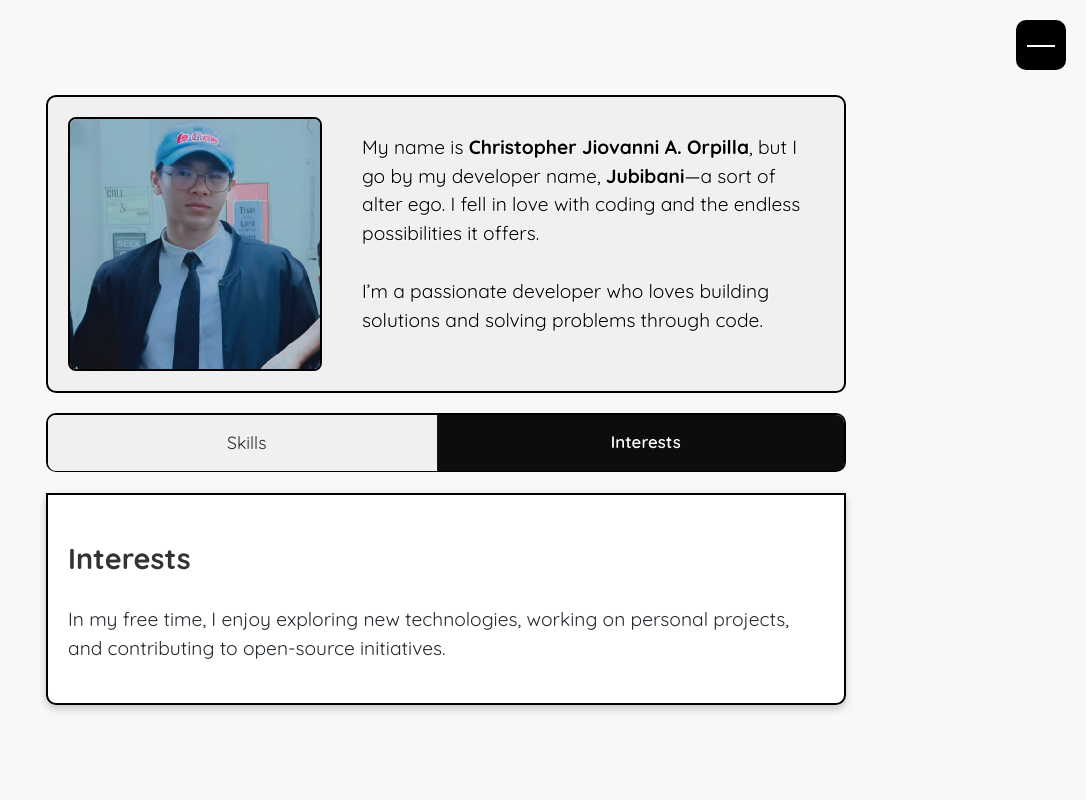
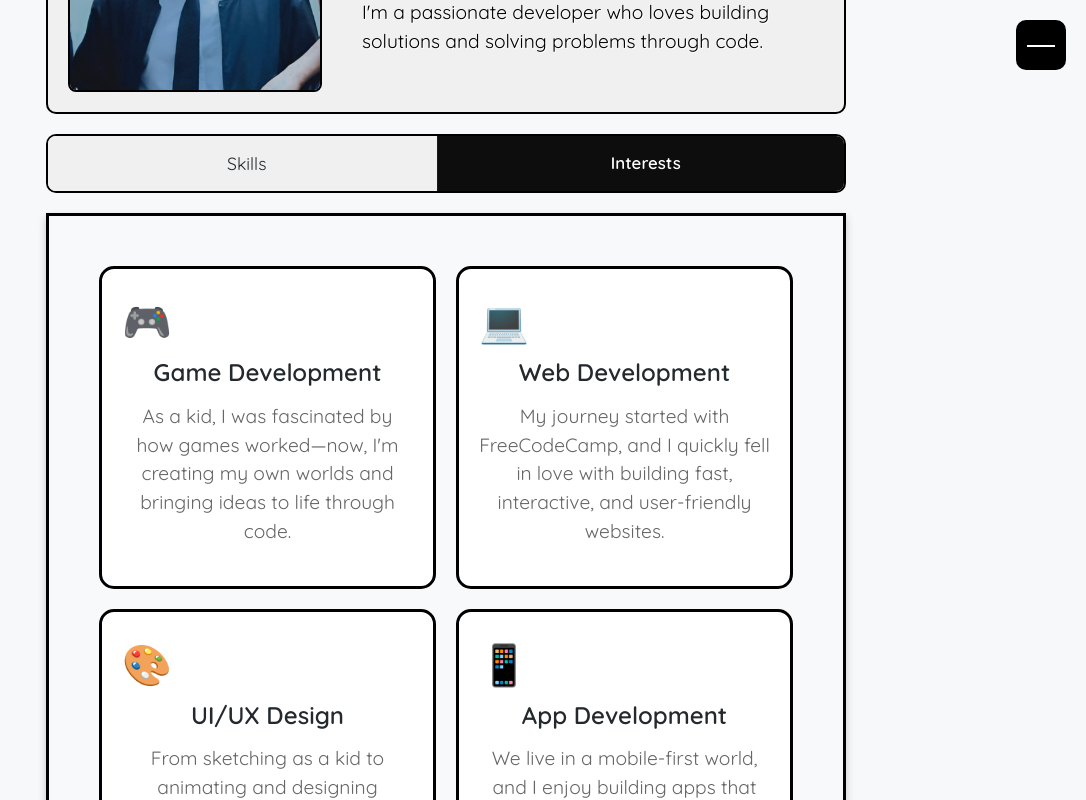
Before and after one commit to Jubibani/Portfolio-Refresh, a website: page layout/about.html in a window 1280 px wide. Both pictures are taken after a click on the element "Interests". Shown: the whole page, without its empty margins (194-1280 px from the left). Drawn offline with Linux system fonts and the light colour scheme.

Commit message:
style(interests-tab): add css animations

```diff
--- a/layout/about.html
+++ b/layout/about.html
@@ -21,7 +21,7 @@
                 <p class="about-me-desc">
                     My name is <strong>Christopher Jiovanni A. Orpilla</strong>, but I go by my developer name, <strong>Jubibani</strong>—a sort of alter ego. I fell in love with coding and the endless possibilities it offers.
                     <br><br>
-                    I’m a passionate developer who loves building solutions and solving problems through code.
+                    I'm a passionate developer who loves building solutions and solving problems through code.
                 </p>
             </div>
             <div class="tabs">
@@ -59,8 +59,30 @@
                 </ul>
             </div>
             <div id="interests" class="tab-content" style="display: none;">
-                <h2>Interests</h2>
-                <p>In my free time, I enjoy exploring new technologies, working on personal projects, and contributing to open-source initiatives.</p>
+                <div class="interests-container">
+                    <div class="interest-card bounce-in">
+                        <div class="interest-icon">🎮</div>
+                        <h3 class="interest-title">Game Development</h3>
+                        <p class="interest-description">As a kid, I was fascinated by how games worked—now, I'm creating my own worlds and bringing ideas to life through code.</p>
+                    </div>
+                    <div class="interest-card bounce-in">
+                        <div class="interest-icon">💻</div>
+                        <h3 class="interest-title">Web Development</h3>
+                        <p class="interest-description">My journey started with FreeCodeCamp, and I quickly fell in love with building fast, interactive, and user-friendly websites.</p>
+                    </div>
+                    <div class="interest-card bounce-in">
+                        <div class="interest-icon">🎨</div>
+                        <h3 class="interest-title">UI/UX Design</h3>
+                        <p class="interest-description">From sketching as a kid to animating and designing intuitive user experiences—I love crafting interfaces that feel natural and seamless.</p>
+                    </div>
+                    <div class="interest-card bounce-in">
+                        <div class="interest-icon">📱</div>
+                        <h3 class="interest-title">App Development</h3>
+                        <p class="interest-description">We live in a mobile-first world, and I enjoy building apps that people interact with daily—bringing convenience to their fingertips.</p>
+                    </div>
+                </div>
+
+                </div>
             </div>
             <div class="arrow" role="button" tabindex="0" aria-label="Scroll down">
                 <span></span>
--- a/src/css/style.css
+++ b/src/css/style.css
@@ -566,3 +566,122 @@ main {
         opacity: 1;
     }
 }
+
+.interests-container {
+    display: grid;
+    grid-template-columns: repeat(auto-fit, minmax(250px, 1fr));
+    gap: 20px;
+    padding: 20px;
+}
+
+.interest-card {
+    background: #fff;
+    border: 3px solid #000;
+    border-radius: 15px;
+    padding: 20px;
+    text-align: center;
+    transition: transform 0.3s ease, box-shadow 0.3s ease;
+    position: relative;
+    overflow: hidden;
+    cursor: pointer;
+}
+
+.interest-card::before {
+    content: '';
+    position: absolute;
+    top: 0;
+    left: 0;
+    width: 100%;
+    height: 100%;
+    background: linear-gradient(45deg, #ff9a9e, #fad0c4);
+    opacity: 0;
+    transition: opacity 0.3s ease;
+    z-index: 1;
+}
+
+.interest-card:hover {
+    transform: translateY(-5px) scale(1.02);
+    box-shadow: 5px 5px 0px #000;
+}
+
+.interest-card:hover::before {
+    opacity: 0.1;
+}
+
+.interest-icon {
+    font-size: 2.5rem;
+    margin-bottom: 15px;
+    position: relative;
+    z-index: 2;
+}
+
+.interest-title {
+    font-size: 1.5rem;
+    font-weight: 600;
+    margin-bottom: 10px;
+    position: relative;
+    z-index: 2;
+}
+
+.interest-description {
+    font-size: 1rem;
+    line-height: 1.4;
+    color: #666;
+    position: relative;
+    z-index: 2;
+}
+
+.interest-card.bounce-in {
+    animation: bounceIn 0.6s cubic-bezier(0.68, -0.55, 0.265, 1.55);
+}
+
+@keyframes bounceIn {
+    0% {
+        transform: scale(0.3);
+        opacity: 0;
+    }
+    50% {
+        transform: scale(1.05);
+    }
+    70% {
+        transform: scale(0.9);
+    }
+    100% {
+        transform: scale(1);
+        opacity: 1;
+    }
+}
+
+#interests.tab-content {
+    background-color: #f8f9fa;
+    border-width: 3px;
+    padding: 30px;
+}
+
+#interests h2 {
+    text-align: center;
+    font-size: 2.2rem;
+    margin-bottom: 30px;
+    color: #000;
+    text-shadow: 2px 2px 0px #fff;
+    position: relative;
+    display: inline-block;
+    left: 50%;
+    transform: translateX(-50%);
+}
+
+#interests h2::after {
+    content: '';
+    position: absolute;
+    bottom: -10px;
+    left: 0;
+    width: 100%;
+    height: 3px;
+    background: #000;
+    transform: scaleX(0);
+    transition: transform 0.3s ease;
+}
+
+#interests h2:hover::after {
+    transform: scaleX(1);
+}
```
